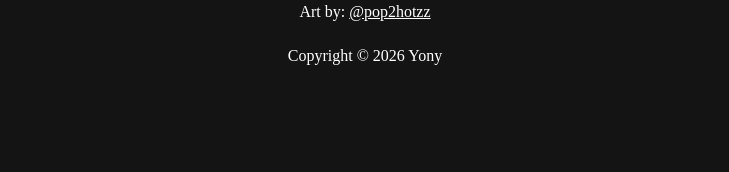
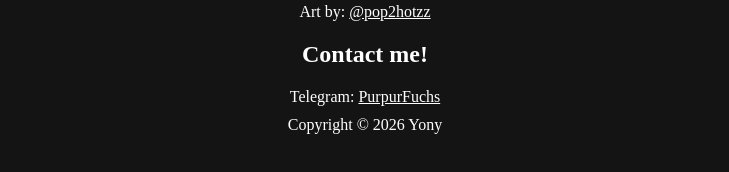
Before and after one commit to Yonysek/yonysek.github.io, a plain HTML site: page index.html in a window 1280 px wide. Shown: the part 628-800 px from the top of the page, without its empty margins (275-1004 px from the left). Drawn offline with Linux system fonts and the light colour scheme.

Commit message:
Added Telegram Contact

```diff
--- a/index.html
+++ b/index.html
@@ -35,7 +35,8 @@ Meow meow Meow <br>
 meow
 <img class="yony_walk" src="yony_walking.png">
 <p> Art by: <a href="https://x.com/pop2hotzz" target="_blank">@pop2hotzz</a></p>
-
+    <h2>Contact me!</h2>
+Telegram: <a href="t.me/PurpurFuchs">PurpurFuchs</a>
     <footer class="footer_copy">
         Copyright &copy; 2026 Yony
     </footer>
```
